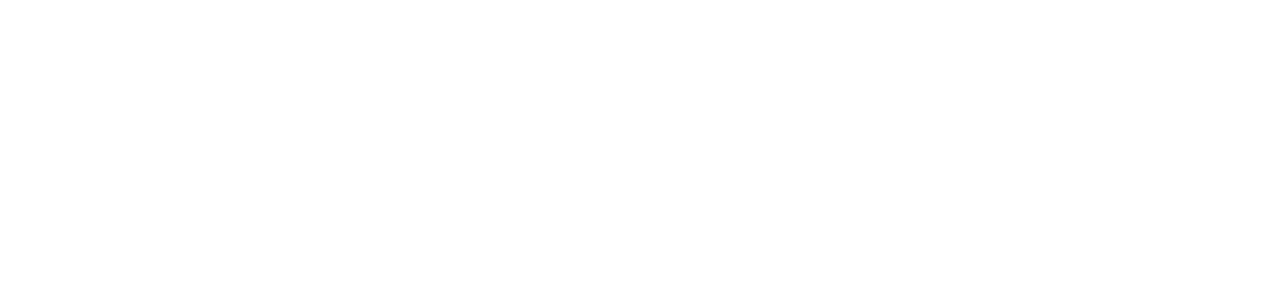
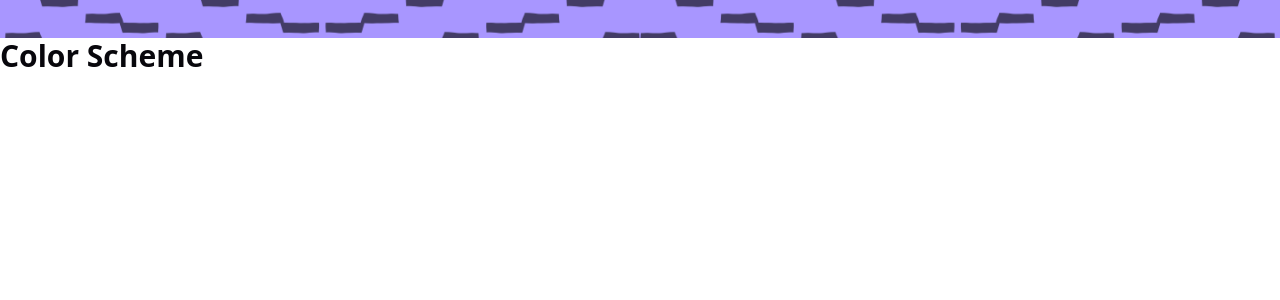
Before and after one commit to Nefario3k/thenerfsenpai, a Nuxt app: page / in a window 1280 px wide. Shown: the top 300 px of the page. Built offline with nearby package versions, Linux system fonts and the light colour scheme.

Commit message:
Enhance Nuxt.js configuration by adding @vueuse/nuxt module for improved composables; update package.json to include @vueuse/core and @vueuse/nuxt dependencies; modify usePortfolioSeo composable to concatenate keywords; update index.vue to display a color scheme header.

```diff
--- a/app/app.vue
+++ b/app/app.vue
@@ -5,7 +5,8 @@
 </template>
 <script setup lang="ts">
 	const { manifestHref } = useThemeManifest();
-
+	usePortfolioSeo();
+	useStructuredData();
 	useHead({
 		link: [{ rel: "manifest", href: manifestHref }],
 	});
--- /dev/null
+++ b/app/components/Header.vue
@@ -0,0 +1,18 @@
+<template>
+	<section>
+		<!-- nice image banner -->
+		<NuxtImg
+			:src="`/images/${isDark ? 'dark' : 'light'}-header.png`"
+			alt="TheNerfSenpai"
+			width="{100}"
+			height="{100}"
+			class="tw:w-full tw:h-11 tw:object-cover"
+		/>
+	</section>
+</template>
+
+<script lang="ts" setup>
+	const isDark = useDark();
+</script>
+
+<style></style>
--- a/app/composables/usePortfolioSeo.ts
+++ b/app/composables/usePortfolioSeo.ts
@@ -24,7 +24,9 @@ export const usePortfolioSeo = (options: UsePortfolioSeoOptions = {}) => {
 
 	const title = options.title ?? "TheNerfSenpai";
 	const description = options.description ?? DEFAULT_DESCRIPTION;
-	const keywords = options.keywords ?? DEFAULT_KEYWORDS;
+	const keywords = options.keywords
+		? `${DEFAULT_KEYWORDS}, ${options.keywords}`.trim()
+		: DEFAULT_KEYWORDS;
 
 	const ogImageRaw = options.ogImage ?? DEFAULT_OG_IMAGE_PATH;
 	const ogImageUrl =
--- a/app/layouts/default.vue
+++ b/app/layouts/default.vue
@@ -1,12 +1,20 @@
 <template>
 	<section>
+		<!-- fixed image left -->
+		<!-- <NuxtImg
+			src="/images/dark-left-column.png"
+			alt="TheNerfSenpai"
+			width="{100}"
+			height="{100}"
+			class="tw:fixed tw:top-0 tw:left-0 tw:w-auto tw:h-dvh tw:object-cover"
+		/> -->
+		<Header />
 		<slot />
 	</section>
 </template>
 
 <script lang="ts" setup>
-	usePortfolioSeo();
-	useStructuredData();
+	const colorScheme = useDark();
 </script>
 
 <style></style>
--- a/app/pages/index.vue
+++ b/app/pages/index.vue
@@ -1,8 +1,11 @@
 <template>
-	<div></div>
+	<div>
+		<h1 class="tw:text-3xl tw:font-bold tw:text-tc-primary">Color Scheme</h1>
+	</div>
 </template>
 
 <script lang="ts" setup>
+	const colorScheme = useDark();
 	usePortfolioSeo({
 		title: "Davies Okpeta",
 		description:
--- a/nuxt.config.ts
+++ b/nuxt.config.ts
@@ -12,7 +12,7 @@ export default defineNuxtConfig({
 			siteUrl: process.env.NUXT_PUBLIC_SITE_URL || "https://thenerfsenpai.com",
 		},
 	},
-	modules: ["@nuxt/image", "@nuxt/scripts", "@nuxtjs/seo"],
+	modules: ["@nuxt/image", "@nuxt/scripts", "@nuxtjs/seo", "@vueuse/nuxt"],
 	site: {
 		url: process.env.NUXT_PUBLIC_SITE_URL || "https://thenerfsenpai.com",
 		name: "TheNerfSenpai",
--- a/package.json
+++ b/package.json
@@ -15,6 +15,8 @@
     "@nuxtjs/seo": "^3.4.0",
     "@tailwindcss/vite": "^4.1.18",
     "@unhead/vue": "^2.1.2",
+    "@vueuse/core": "^14.1.0",
+    "@vueuse/nuxt": "^14.1.0",
     "nuxt": "^4.3.0",
     "tailwindcss": "^4.1.18",
     "vue": "^3.5.27",
```
Also changed, not shown: public/images/dark-header.png (added), public/images/light-header.png (added).
